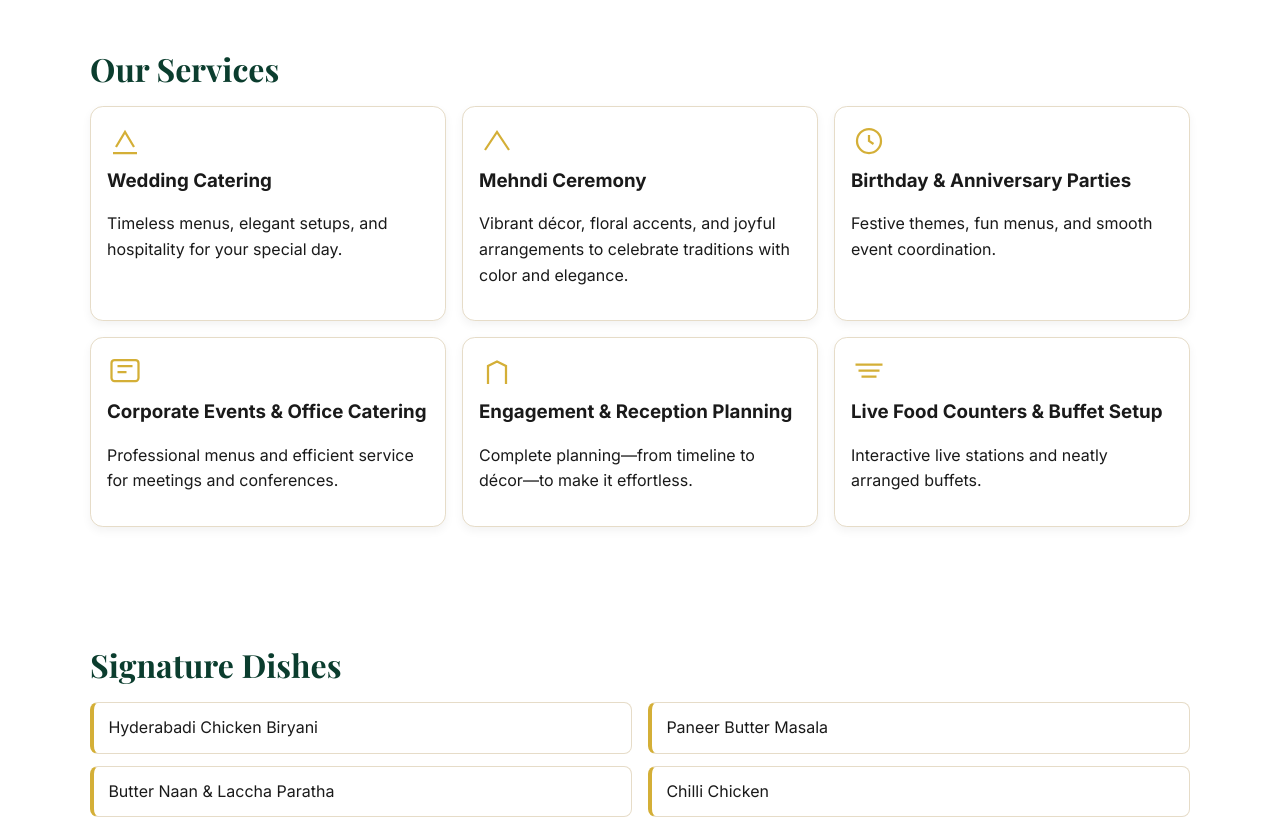
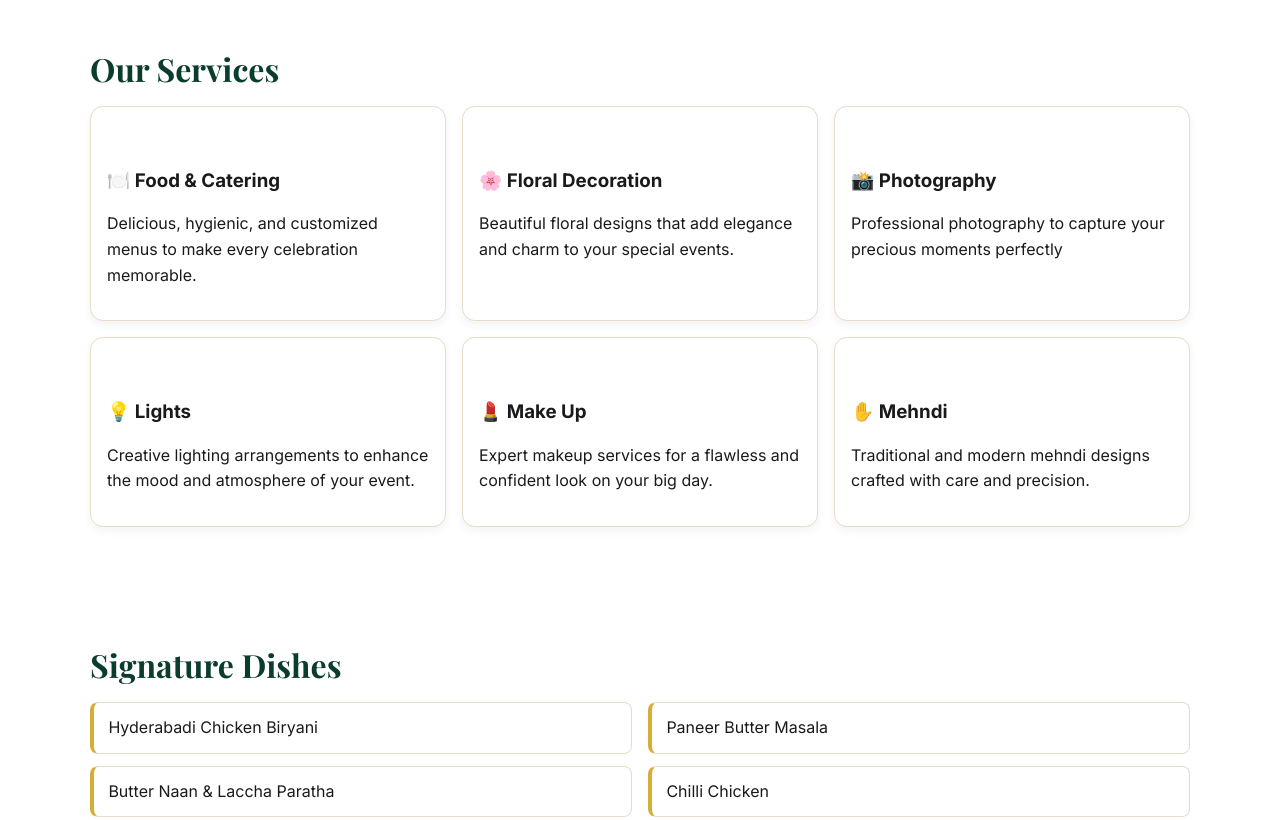
Before and after one commit to Souptik-Roy/Catering-Service-Platform, a plain HTML site: page index.html in a window 1280 px wide. Shown: the part 1000-1820 px from the top of the page. Drawn offline with nearby package versions, Linux system fonts and the light colour scheme; a script that the page names is missing.

Commit message:
Add files via upload

```diff
--- a/index.html
+++ b/index.html
@@ -100,39 +100,33 @@
           <article class="card service-card">
             <div class="card-icon" aria-hidden="true">
               <!-- Simple inline SVG icon (free) -->
-              <svg viewBox="0 0 24 24" fill="none" xmlns="http://www.w3.org/2000/svg" aria-hidden="true"><path d="M4 20h16M6 16l6-10 6 10" stroke="currentColor" stroke-width="1.5"/></svg>
             </div>
-            <h3>Wedding Catering</h3>
-            <p>Timeless menus, elegant setups, and hospitality for your special day.</p>
+            <h3>🍽️ Food & Catering</h3>
+            <p>Delicious, hygienic, and customized menus to make every celebration memorable.</p>
           </article>
            <article class="card service-card">
             <div class="card-icon" aria-hidden="true">
-              <svg viewBox="0 0 24 24" fill="none" xmlns="http://www.w3.org/2000/svg" aria-hidden="true"><path d="M4 18l8-12 8 12" stroke="currentColor" stroke-width="1.5"/></svg>
             </div>
-            <h3>Mehndi Ceremony</h3>
-            <p>Vibrant décor, floral accents, and joyful arrangements to celebrate traditions with color and elegance.
-
+            <h3>🌸 Floral Decoration</h3>
+            <p>Beautiful floral designs that add elegance and charm to your special events.</p>
           </article>
           <article class="card service-card">
             <div class="card-icon" aria-hidden="true">
-              <svg viewBox="0 0 24 24" fill="none" xmlns="http://www.w3.org/2000/svg" aria-hidden="true"><circle cx="12" cy="12" r="8" stroke="currentColor" stroke-width="1.5"/><path d="M12 8v4l3 2" stroke="currentColor" stroke-width="1.5"/></svg>
             </div>
-            <h3>Birthday & Anniversary Parties</h3>
-            <p>Festive themes, fun menus, and smooth event coordination.</p>
+            <h3>📸 Photography</h3>
+            <p>Professional photography to capture your precious moments perfectly</p>
           </article>
           <article class="card service-card">
             <div class="card-icon" aria-hidden="true">
-              <svg viewBox="0 0 24 24" fill="none" xmlns="http://www.w3.org/2000/svg" aria-hidden="true"><rect x="3" y="4" width="18" height="14" rx="2" stroke="currentColor" stroke-width="1.5"/><path d="M7 8h10M7 12h6" stroke="currentColor" stroke-width="1.5"/></svg>
             </div>
-            <h3>Corporate Events & Office Catering</h3>
-            <p>Professional menus and efficient service for meetings and conferences.</p>
+            <h3>💡 Lights</h3>
+<p>Creative lighting arrangements to enhance the mood and atmosphere of your event.</p>
           </article>
           <article class="card service-card">
             <div class="card-icon" aria-hidden="true">
-              <svg viewBox="0 0 24 24" fill="none" xmlns="http://www.w3.org/2000/svg" aria-hidden="true"><path d="M6 20V8l6-3 6 3v12" stroke="currentColor" stroke-width="1.5"/></svg>
             </div>
-            <h3>Engagement & Reception Planning</h3>
-            <p>Complete planning—from timeline to décor—to make it effortless.</p>
+            <h3>💄 Make Up</h3>
+            <p>Expert makeup services for a flawless and confident look on your big day.</p>
           </article>
           <!-- <article class="card service-card">
             <div class="card-icon" aria-hidden="true">
@@ -142,10 +136,9 @@
           </article> -->
           <article class="card service-card">
             <div class="card-icon" aria-hidden="true">
-              <svg viewBox="0 0 24 24" fill="none" xmlns="http://www.w3.org/2000/svg" aria-hidden="true"><path d="M3 7h18M5 11h14M7 15h10" stroke="currentColor" stroke-width="1.5"/></svg>
             </div>
-            <h3>Live Food Counters & Buffet Setup</h3>
-            <p>Interactive live stations and neatly arranged buffets.</p>
+            <h3> ✋ Mehndi</h3>
+            <p>Traditional and modern mehndi designs crafted with care and precision.</p>
           </article>
         </div>
       </div>
@@ -294,7 +287,7 @@
   </div>
 
   <div class="footer-bottom">
-    <p>© <span id="year"></span> MAB's Celebrations. All Rights Reserved.</p>
+    <p> <span id="year"></span> Copyright © 2025 Souptik Roy. All Rights Reserved.</p>
   </div>
 </footer>
 
```
